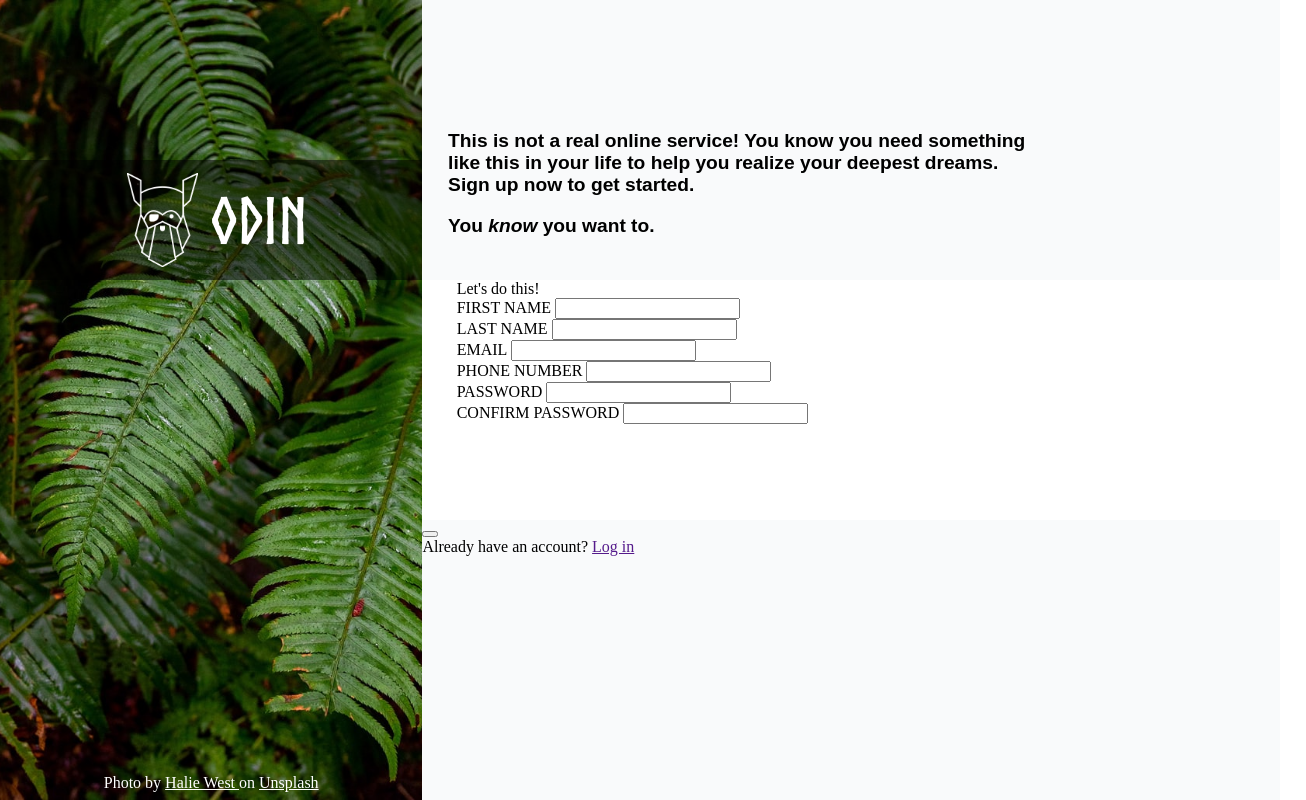
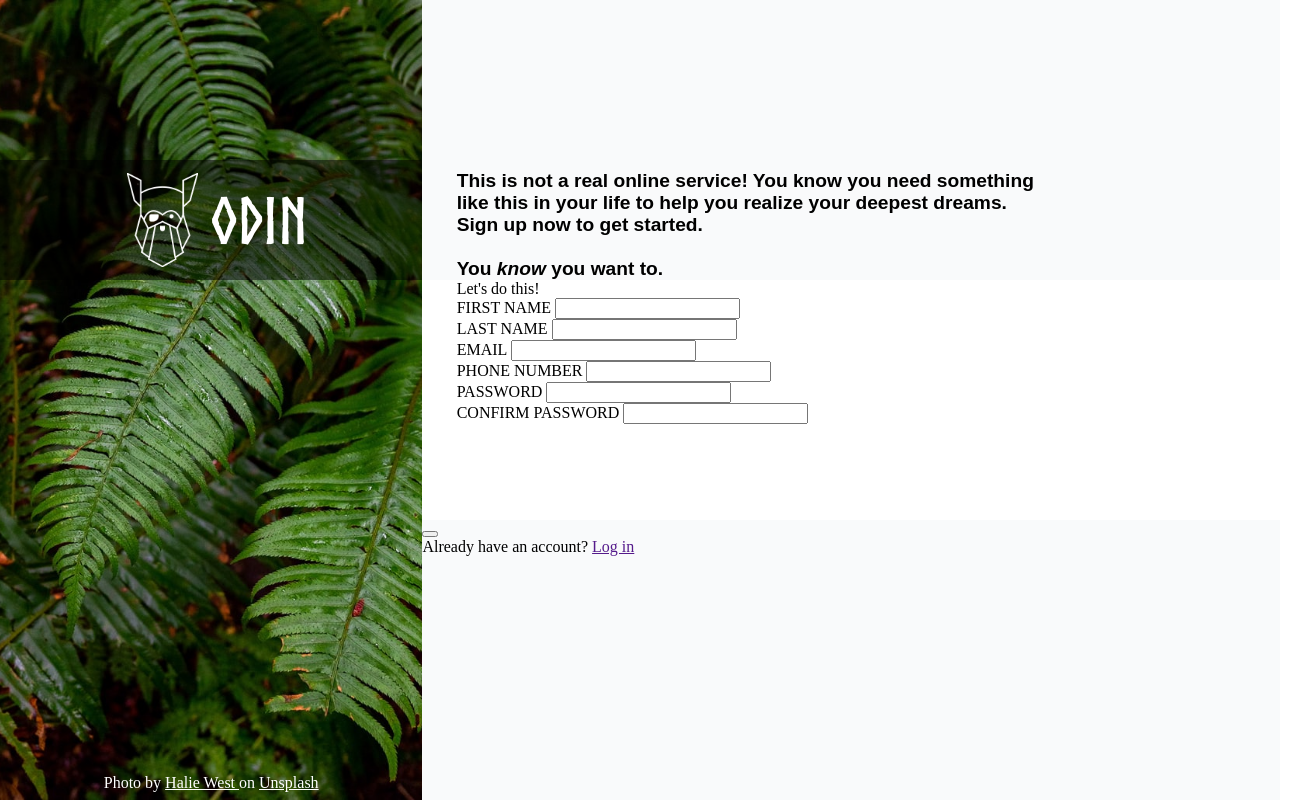
Before and after one commit to Aureatus/Sign-up-Form, a plain HTML site: page index.html in a window 1280 px wide. Shown: the whole page, 1306 px wide, since content can reach past the window. Drawn offline with Linux system fonts and the light colour scheme.

Commit message:
Fixed overflow issue with margin/padding caused by width stacking.

```diff
--- a/styles.css
+++ b/styles.css
@@ -130,16 +130,16 @@ section.right > header {
   display: flex;
   flex-direction: column;
   justify-content: flex-end;
-  padding-bottom: 5%;
-  padding-left: 3%;
   gap: 8%;
 }
 
 section.right > header p {
-  width: 67vw;
+  box-sizing: border-box;
+  width: auto;
   font-family: sans-serif;
   font-size: clamp(0.5rem, 1.5vw, 3vh);
   font-weight: 600;
+  margin-left: 4%;
 }
 section.right > main {
   background-color: white;
```
